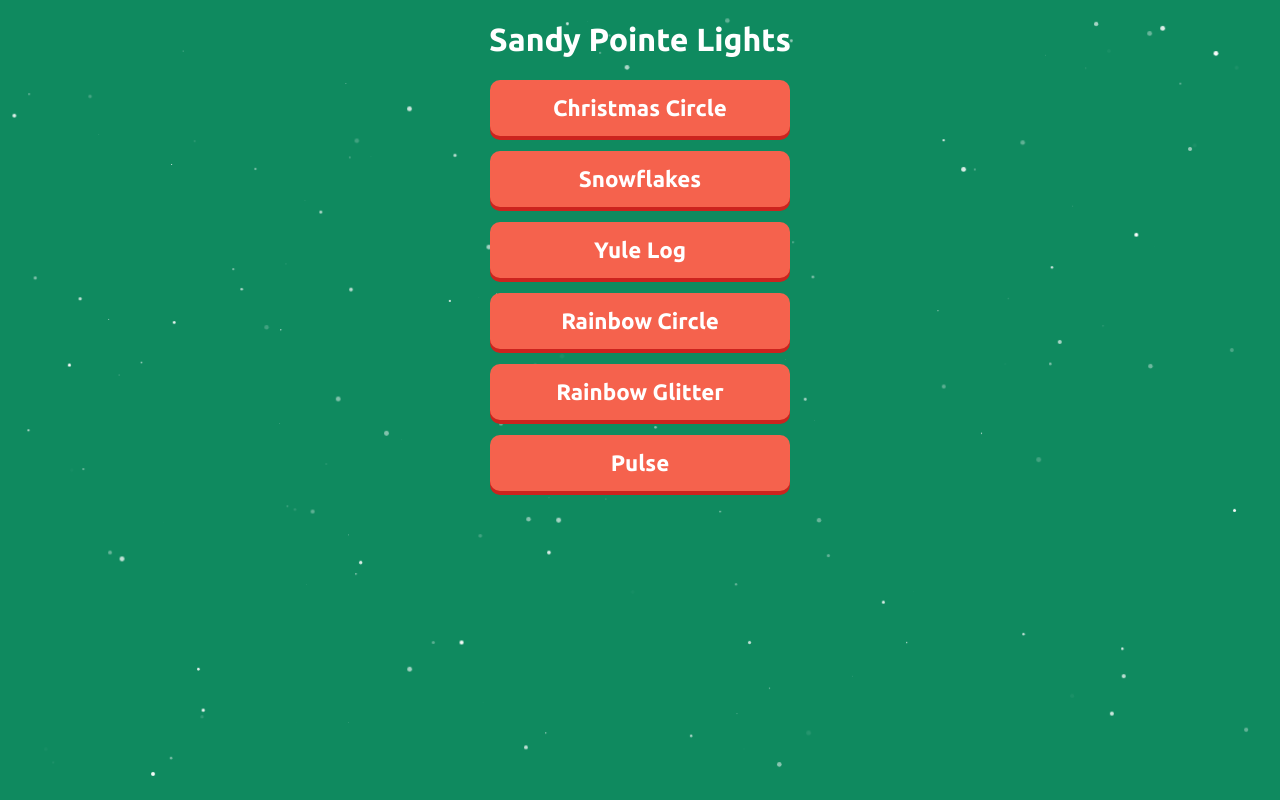
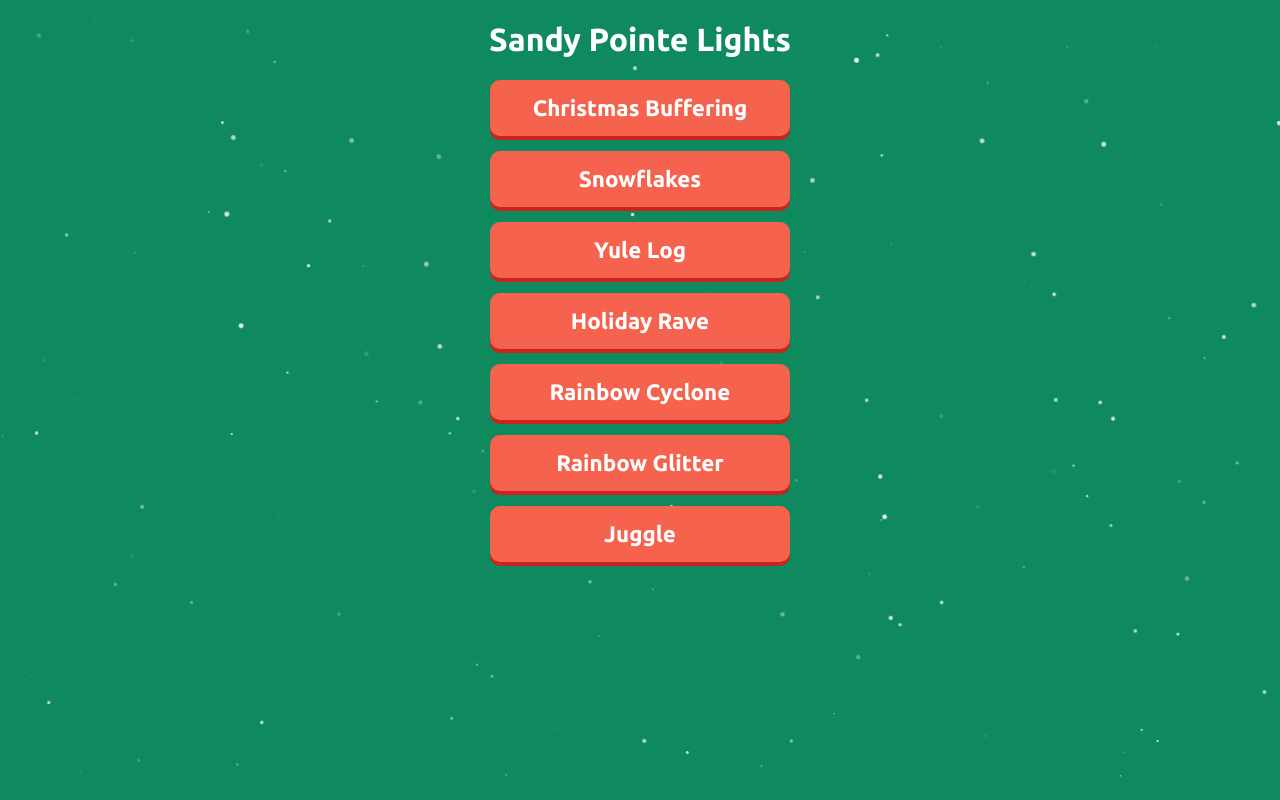
Before and after one commit to tylerpalma/christmas-window-www, a Vue app: page / in a window 1280 px wide. Built offline with nearby package versions, Linux system fonts and the light colour scheme.

Commit message:
updated api path

```diff
--- a/src/App.vue
+++ b/src/App.vue
@@ -28,33 +28,38 @@ export default {
     return {
       buttons: [
         {
-          text: 'Christmas Circle',
-          path: '/christmasCircle',
+          text: 'Christmas Buffering',
+          path: 'christmasCircle',
           isPending: false,
         },
         {
           text: 'Snowflakes',
-          path: '/snowflake',
+          path: 'snowflake',
           isPending: false,
         },
         {
           text: 'Yule Log',
-          path: '/fire',
+          path: 'fire',
           isPending: false,
         },
         {
-          text: 'Rainbow Circle',
-          path: '/rainbowCircle',
+          text: 'Holiday Rave',
+          path: 'bpm',
+          isPending: false,
+        },
+        {
+          text: 'Rainbow Cyclone',
+          path: 'rainbowCircle',
           isPending: false,
         },
         {
           text: 'Rainbow Glitter',
-          path: '/rainbowWithGlitter',
+          path: 'rainbowWithGlitter',
           isPending: false,
         },
         {
-          text: 'Pulse',
-          path: '/bpm',
+          text: 'Juggle',
+          path: 'juggle',
           isPending: false,
         },
       ]
@@ -63,7 +68,9 @@ export default {
   methods: {
     async submitChoice(item) {
       item.isPending = true;
-      await axios.get(`http://192.168.1.225${item.path}`);
+      await axios.post(`https://christmas-window.herokuapp.com/commands`, {
+        lightChoice: item.path,
+      });
       item.isPending = false;
     },
   },
```
